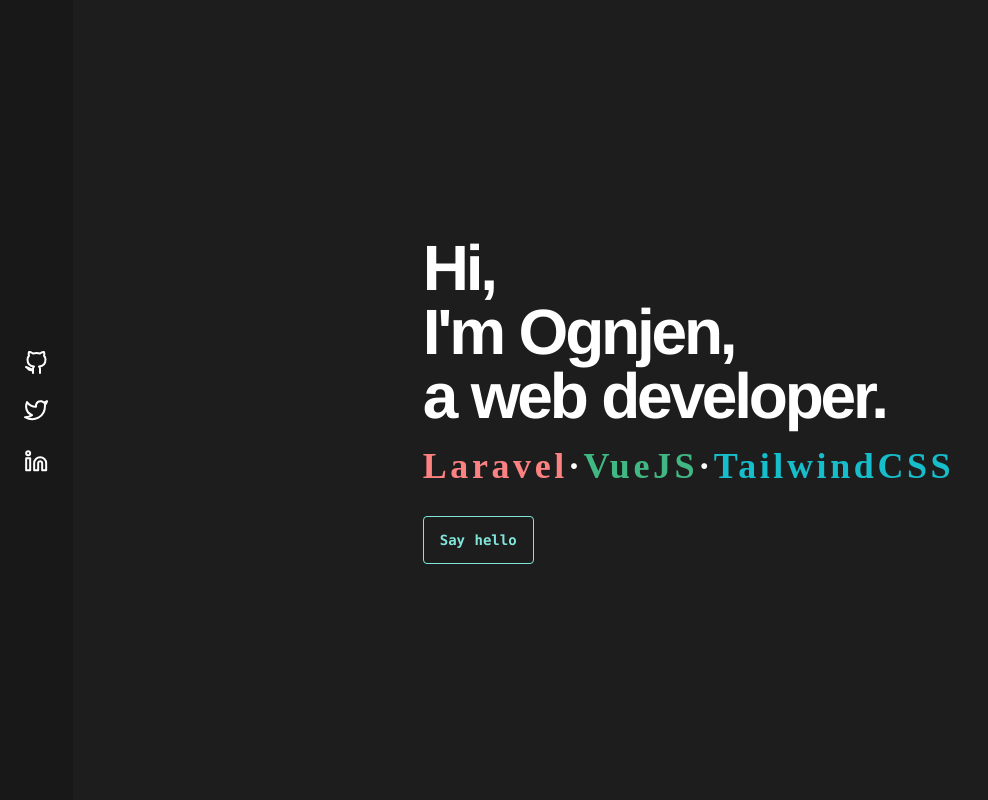
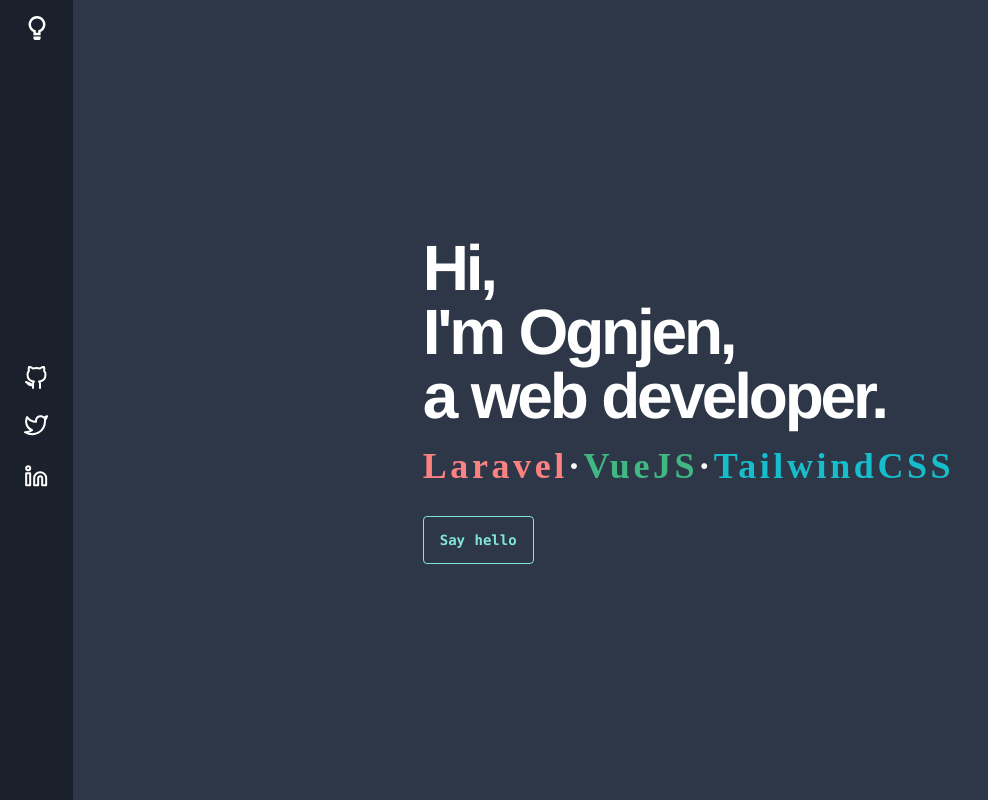
Before and after one commit to opejovic/me, a Nuxt app: page / in a window 1280 px wide. Shown: the whole page, without its empty margins (0-988 px from the left). Built offline with nearby package versions, Linux system fonts and the light colour scheme; a web font is replaced by a local one.

Commit message:
Implement theme switcher

```diff
--- a/layouts/default.vue
+++ b/layouts/default.vue
@@ -14,8 +14,6 @@
   -webkit-text-size-adjust: 100%;
   -moz-osx-font-smoothing: grayscale;
   -webkit-font-smoothing: antialiased;
-  box-sizing: border-box;
-  background-color: #1d1d1d;
 }
 
 *,
@@ -24,33 +22,4 @@
   box-sizing: border-box;
   margin: 0;
 }
-
-.button--green {
-  display: inline-block;
-  border-radius: 4px;
-  border: 1px solid #3b8070;
-  color: #3b8070;
-  text-decoration: none;
-  padding: 10px 30px;
-}
-
-.button--green:hover {
-  color: #fff;
-  background-color: #3b8070;
-}
-
-.button--grey {
-  display: inline-block;
-  border-radius: 4px;
-  border: 1px solid #35495e;
-  color: #35495e;
-  text-decoration: none;
-  padding: 10px 30px;
-  margin-left: 15px;
-}
-
-.button--grey:hover {
-  color: #fff;
-  background-color: #35495e;
-}
 </style>
--- a/pages/index.vue
+++ b/pages/index.vue
@@ -1,15 +1,33 @@
 <template>
-  <div class="antialiased container min-h-screen">
+  <div class="antialiased" :class="isLight ? 'bg-gray-200' : 'bg-gray-800'">
     <div class="flex">
       <div
         class="min-h-screen px-6 flex flex-col items-center justify-center"
-        style="background-color: #181818;"
+        :class="isLight ? 'bg-gray-300' : 'bg-gray-900'"
       >
+        <div class="mb-auto mt-4">
+          <button class="hello-particle-1" @click="toggleTheme">
+            <svg
+              class="w-6"
+              :class="isLight ? 'text-gray-700' : 'text-white'"
+              viewBox="0 0 20 20"
+              xmlns="http://www.w3.org/2000/svg"
+              xmlns:xlink="http://www.w3.org/1999/xlink"
+            >
+              <path
+                d="M11 11.9A5.002 5.002 0 0010 2a5 5 0 00-1 9.9V14h2v-2.1zm2 1.426a7 7 0 10-6 0V16h6v-2.674zM7 17h6v1.5c0 .828-.665 1.5-1.499 1.5H8.5A1.496 1.496 0 017 18.5V17z"
+                fill="currentColor"
+                fill-rule="evenodd"
+              />
+            </svg>
+          </button>
+        </div>
+        <div class="mb-auto -mt-4">
           <div>
             <a
               target="_blank"
               href="https://www.github.com/opejovic"
-            class="block mt-6 flex align-center hover:text-gray-900"
+              class="mt-6 flex align-center hover:text-gray-900"
             >
               <svg
                 width="25"
@@ -21,24 +39,25 @@
                 <g clip-path="url(#clip0)">
                   <path
                     d="M16 22V18.13C16.0375 17.6532 15.9731 17.1738 15.811 16.7238C15.6489 16.2738 15.3929 15.8634 15.06 15.52C18.2 15.17 21.5 13.98 21.5 8.52C21.4997 7.12383 20.9627 5.7812 20 4.77C20.4559 3.54851 20.4236 2.19835 19.91 0.999999C19.91 0.999999 18.73 0.649999 16 2.48C13.708 1.85882 11.292 1.85882 9 2.48C6.27 0.649999 5.09 0.999999 5.09 0.999999C4.57638 2.19835 4.54414 3.54851 5 4.77C4.03013 5.7887 3.49252 7.14346 3.5 8.55C3.5 13.97 6.8 15.16 9.94 15.55C9.611 15.89 9.35726 16.2954 9.19531 16.7399C9.03335 17.1844 8.96681 17.6581 9 18.13V22M9 19C4 20.5 4 16.5 2 16L9 19Z"
-                  stroke="#ffffff"
+                    :stroke="isLight ? '#4A5568' : '#FFFFFF'"
                     stroke-width="2"
                     stroke-linecap="round"
                     stroke-linejoin="round"
-                ></path>
+                  />
                 </g>
                 <defs>
                   <clipPath id="clip0">
-                  <rect width="25" height="25" fill="white"></rect>
+                    <rect width="25" height="25" fill="white" />
                   </clipPath>
-              </defs></svg
-          ></a>
+                </defs>
+              </svg>
+            </a>
           </div>
           <div>
             <a
               target="_blank"
               href="https://twitter.com/opejovic"
-            class="block mt-6 flex align-center hover:text-gray-900"
+              class="mt-6 flex align-center hover:text-gray-900"
             >
               <svg
                 width="25"
@@ -49,18 +68,19 @@
               >
                 <path
                   d="M23.012 1.15663C22.0544 1.83211 20.9942 2.34874 19.872 2.68663C19.2698 1.99414 18.4694 1.50332 17.5791 1.28055C16.6888 1.05779 15.7515 1.11382 14.8941 1.44108C14.0367 1.76834 13.3005 2.35103 12.785 3.11034C12.2696 3.86966 11.9997 4.76896 12.012 5.68663V6.68663C10.2547 6.7322 8.51332 6.34244 6.94306 5.55207C5.37279 4.76171 4.02236 3.59526 3.01205 2.15663C3.01205 2.15663 -0.987953 11.1566 8.01205 15.1566C5.95257 16.5546 3.4992 17.2556 1.01205 17.1566C10.012 22.1566 21.012 17.1566 21.012 5.65663C21.0111 5.37808 20.9843 5.10022 20.932 4.82663C21.9527 3.82012 22.6729 2.54934 23.012 1.15663V1.15663Z"
-                stroke="#ffffff"
+                  :stroke="isLight ? '#4A5568' : '#FFFFFF'"
                   stroke-width="2"
                   stroke-linecap="round"
                   stroke-linejoin="round"
-              ></path></svg
-          ></a>
+                />
+              </svg>
+            </a>
           </div>
           <div>
             <a
               target="_blank"
               href="https://www.linkedin.com/in/ognjen-pejovic-831a191b/"
-            class="block mt-6 flex align-center hover:text-gray-900"
+              class="mt-6 flex align-center hover:text-gray-900"
             >
               <svg
                 width="25"
@@ -71,21 +91,21 @@
               >
                 <path
                   d="M16.1715 8.17146C17.7628 8.17146 19.2889 8.8036 20.4141 9.92882C21.5393 11.054 22.1715 12.5802 22.1715 14.1715V21.1715H18.1715V14.1715C18.1715 13.641 17.9607 13.1323 17.5857 12.7572C17.2106 12.3822 16.7019 12.1715 16.1715 12.1715C15.641 12.1715 15.1323 12.3822 14.7572 12.7572C14.3822 13.1323 14.1715 13.641 14.1715 14.1715V21.1715H10.1715V14.1715C10.1715 12.5802 10.8036 11.054 11.9288 9.92882C13.054 8.8036 14.5802 8.17146 16.1715 8.17146V8.17146Z"
-                stroke="#ffffff"
+                  :stroke="isLight ? '#4A5568' : '#FFFFFF'"
                   stroke-width="2"
                   stroke-linecap="round"
                   stroke-linejoin="round"
                 />
                 <path
                   d="M6.17146 9.17146H2.17146V21.1715H6.17146V9.17146Z"
-                stroke="#ffffff"
+                  :stroke="isLight ? '#4A5568' : '#FFFFFF'"
                   stroke-width="2"
                   stroke-linecap="round"
                   stroke-linejoin="round"
                 />
                 <path
                   d="M4.17146 6.17146C5.27603 6.17146 6.17146 5.27603 6.17146 4.17146C6.17146 3.06689 5.27603 2.17146 4.17146 2.17146C3.06689 2.17146 2.17146 3.06689 2.17146 4.17146C2.17146 5.27603 3.06689 6.17146 4.17146 6.17146Z"
-                stroke="#ffffff"
+                  :stroke="isLight ? '#4A5568' : '#FFFFFF'"
                   stroke-width="2"
                   stroke-linecap="round"
                   stroke-linejoin="round"
@@ -94,12 +114,15 @@
             </a>
           </div>
         </div>
+      </div>
+
       <div
-        class="w-full ml-6 text-white font-bold my-auto leading-none flex items-center justify-center"
+        class="ml-6 text-white font-bold my-auto leading-none flex items-center justify-center w-screen"
       >
-        <div class="">
+        <div>
           <div
             class="text-2xl tracking-tight md:text-4xl lg:text-6xl lg:tracking-tighter"
+            :class="isLight ? 'text-gray-900' : 'text-white'"
           >
             <p>Hi,</p>
             <p>I'm Ognjen,</p>
@@ -110,14 +133,23 @@
             style="font-family: 'La Belle Aurore',cursive;"
           >
             <span class="text-red-400">Laravel</span>
-            <span>&middot;</span>
+            <span :class="isLight ? 'text-gray-900' : 'text-white'"
+              >&middot;</span
+            >
             <span style="color: #41b883;">VueJS</span>
-            <span>&middot;</span>
+            <span :class="isLight ? 'text-gray-900' : 'text-white'"
+              >&middot;</span
+            >
             <span style="color: #16bdca;">TailwindCSS</span>
           </div>
           <a
             href="mailto:ognjen@fullstacked.dev"
-            class="inline-block mt-8 border rounded border-teal-300 text-sm font-bold text-teal-300 py-4 px-4 font-mono tracking-normal"
+            class="inline-block mt-8 border rounded  text-sm font-bold py-4 px-4 font-mono tracking-normal"
+            :class="
+              isLight
+                ? 'border-teal-500 text-teal-500'
+                : 'border-teal-300 text-teal-300'
+            "
           >
             Say hello
           </a>
@@ -132,12 +164,17 @@
   data() {
     return {
       open: false,
-      title: 'Ognjen Pejović'
+      title: 'Ognjen',
+      isLight: false
     }
   },
   methods: {
     toggleMenu() {
       this.open = !this.open
+    },
+
+    toggleTheme() {
+      return (this.isLight = !this.isLight)
     }
   },
   head() {
@@ -157,20 +194,20 @@
 </script>
 
 <style lang="css">
-.highlight {
+/* .highlight {
   background: linear-gradient(
     180deg,
     rgba(255, 255, 255, 0) 65%,
     #042aff3a 65%
   );
-}
+} */
 
 @keyframes hello-particle {
   0% {
     transform: translateY(0);
   }
   50% {
-    transform: translateY(-16px);
+    transform: translateY(16px);
   }
   100% {
     transform: translateY(0);
```
Lines whose indentation alone changed are shown as unchanged.
